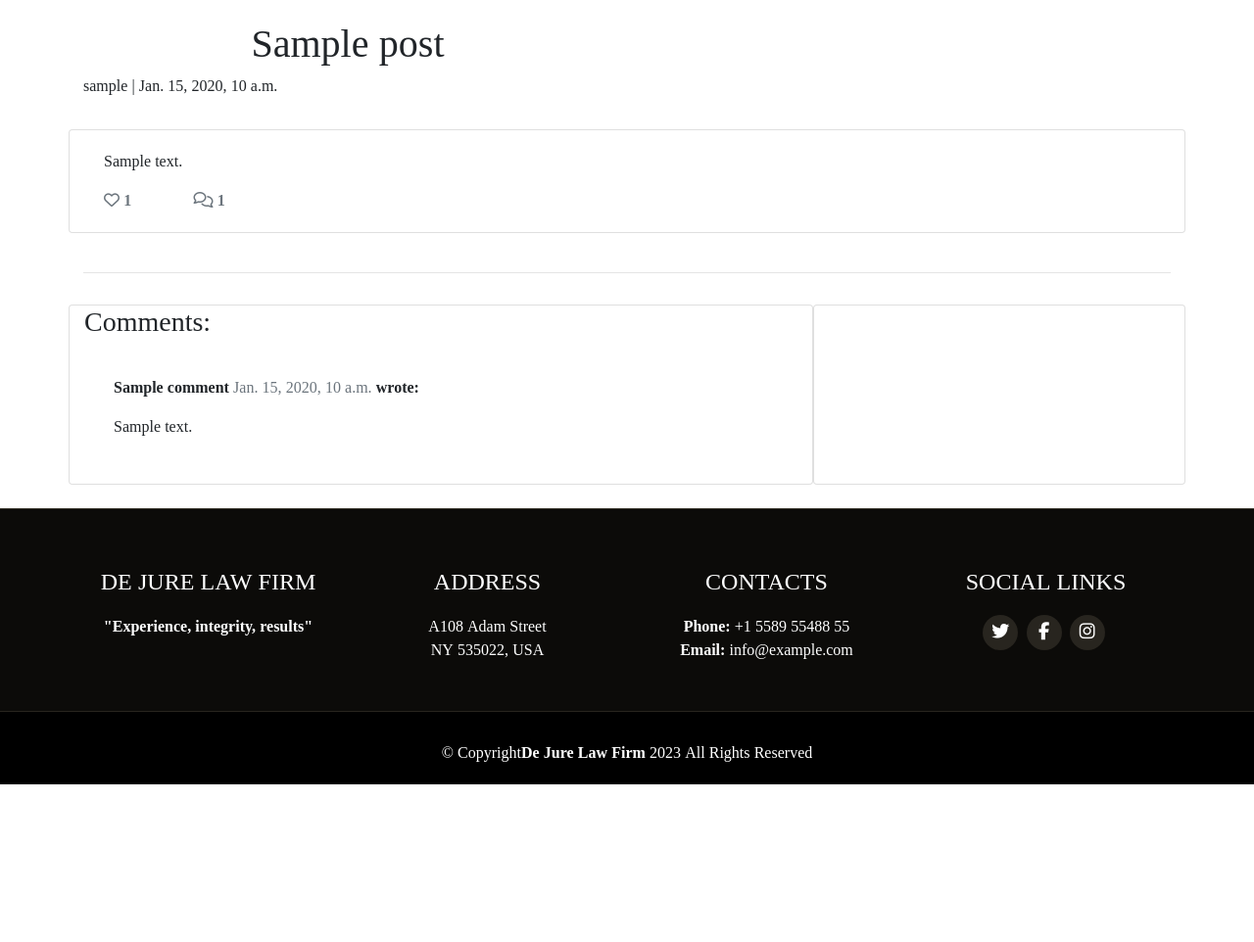
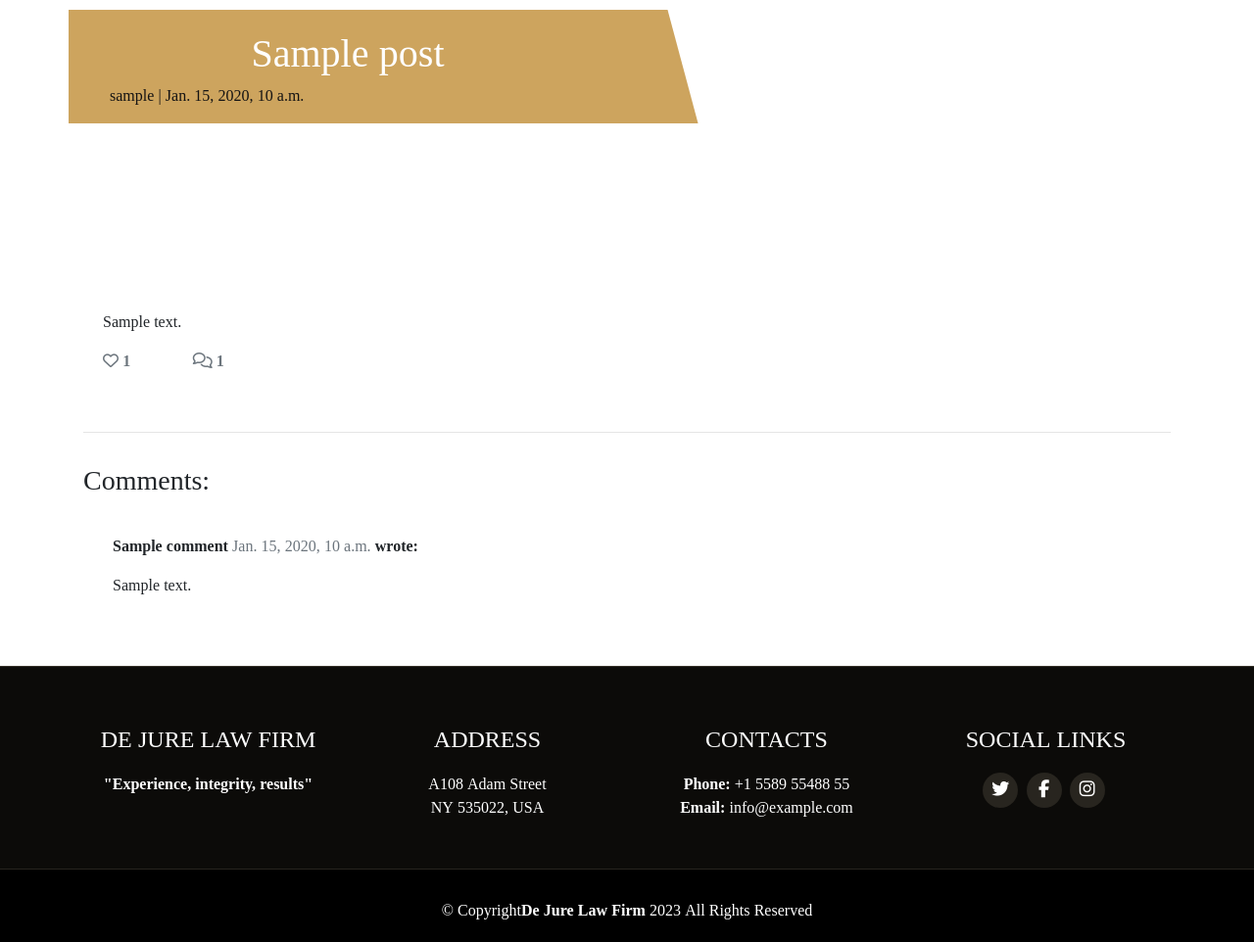
Before and after one commit to daws11/Law-Firm-Website, a Django app: a page that uses templates/base.html in a window 1280 px wide. Shown: the part 66-1028 px from the top of the page at 98% size. Before the commit the page ends 867 px from the top, so only its background shows below. Run offline with Django 3.2, Linux system fonts and the light colour scheme; tables that the repository leaves empty hold one stand-in row (values such as "Sample post"); some libraries are stand-ins or nearby versions; some web fonts are replaced.

Commit message:
Add styles for blog section and post details and add changes to blog section

```diff
--- a/static/css/style.css
+++ b/static/css/style.css
@@ -258,13 +258,125 @@
 /* team */
 #team-section {
     padding: 0 30px 0 30px;
-  }
+}
 
 #card-team-body {
     text-align: center;
     background-color: white;
-  }
+}
 
 .social-link-team {
     color: #daa520;
-  }
+}
+
+/* blog */
+.card {
+    border: none;
+    background-color: transparent;
+}
+
+.image-container {
+    position: relative;
+}
+
+.image-flash {
+    position: absolute;
+    bottom: 5%;
+    min-width: 30%;
+    left: -2px;
+    background-color: #cda45e;
+}
+
+.author {
+    color: white;
+    margin: 4px;
+    text-transform: uppercase;
+}
+
+.masthead {
+    margin-top: 10px;
+    overflow: hidden;
+    position: relative;
+    display: inline-block;
+    height: 33vh;
+    width: 100%;
+}
+
+.masthead-text {
+    background-color: #cda45e;
+    color: white;
+    position: relative;
+}
+
+.masthead-image {
+    position: relative;
+    overflow: hidden;
+}
+
+.masthead-image:after {
+    content: "";
+    position: absolute;
+    top: 0;
+    right: 90%;
+    height: 100%;
+    width: 150%;
+    background: #cda45e;
+    -webkit-transform: skew(15deg);
+    -moz-transform: skew(15deg);
+    transform: skew(15deg);
+    z-index: 100;
+}
+
+.post-link {
+    text-decoration: none;
+    color: #445261;
+}
+
+.post-link:hover, .page-link {
+    color: #cda45e;
+}
+
+.post-subtitle {
+    margin-left: 5%;
+    color: #141313;
+}
+
+.btn-signup {
+    background-color: #cda45e;
+    color: #fff;
+}
+
+.btn-signup:hover, .btn-signup:active {
+    background-color: #fff;
+    color: #cda45e;
+}
+
+.link {
+    color: #cda45e;
+    text-decoration: none;
+}
+
+.link:hover, .link:active {
+    color: #445261;
+    text-decoration: underline;
+}
+
+.btn-like {
+    color: #E84610;
+    border: none;
+    background: transparent;
+}
+
+.btn-like:hover, .btn-like:active {
+    color: #E84610;
+    background: transparent;
+    border: none;
+}
+
+.comments {
+    padding: 10px;
+}
+
+.post-title {
+    text-align: center;
+}
```
Also changed, not shown: templates/index.html (+8 -2 lines).
